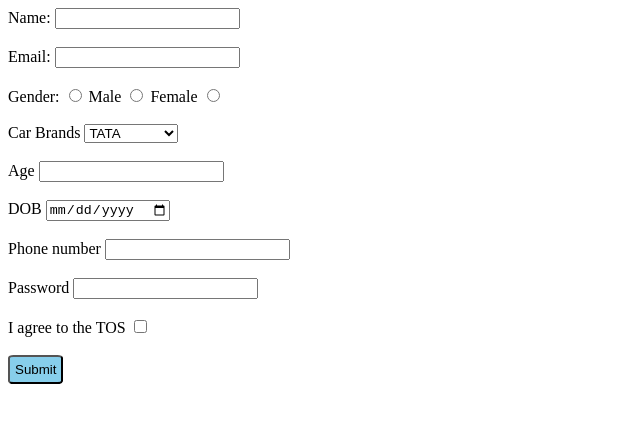
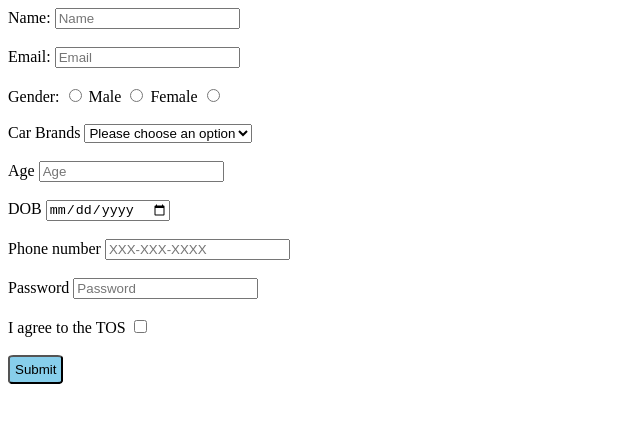
Before and after one commit to acciojob/signup-form-car-Saipavan8790, a website: page main.html in a window 1280 px wide. Shown: the whole page, without its empty margins (0-640 px from the left). Drawn offline with Linux system fonts and the light colour scheme.

Commit message:
created a submission

```diff
--- a/main.html
+++ b/main.html
@@ -10,12 +10,12 @@
 	<!-- the entire body must be written by student -->
 	<form action="#" method="post">
 		<label for="name">Name:</label>
-		<input type="text" id="name" required>
+		<input type="text" id="name" required placeholder="Name">
 		<br><br>
 		<label for="email">Email:</label>
-		<input type="email" id="email" required>
+		<input type="email" id="email" placeholder="Email" required>
 		<br><br>
-		<label for="sex">Gender:</label>
+		<label for="radio">Gender:</label>
 		<input type="radio" name="sex" required>
 		<label for="gender_m">Male</label>
 		<input type="radio" id="gender_m" name="gender" required>
@@ -24,23 +24,23 @@
 		<br><br>
 		<label for="cars">Car Brands</label>
 		<select id="cars" name="cars">
-
+			<option>Please choose an option</option>
 			<option value="tata">TATA</option>
 			<option value="bmw">BMW</option>
 			<option value="mahindra">MAHINDRA</option>
 		</select>
 		<br><br>
-		<label for="carage">Age</label>
-		<input type="number" name="carage" required>
+		<label for="age">Age</label>
+		<input type="number" name="age" placeholder="Age" required>
 		<br><br>
 		<label for="dob">DOB</label>
 		<input type="date" id="dob" required>
 		<br><br>
 		<label for="phone number">Phone number</label>
-		<input type="number" id="phone number" required>
+		<input type="number" id="phone number" placeholder="XXX-XXX-XXXX">
 		<br><br>
 		<label for="password">Password</label>
-		<input type="password" id="password" required>
+		<input type="password" id="password" placeholder="Password" required>
 		<br><br>
 		<label for="checkbox">I agree to the TOS</label>
 		<input type="checkbox" id="checkbox" required>
```
